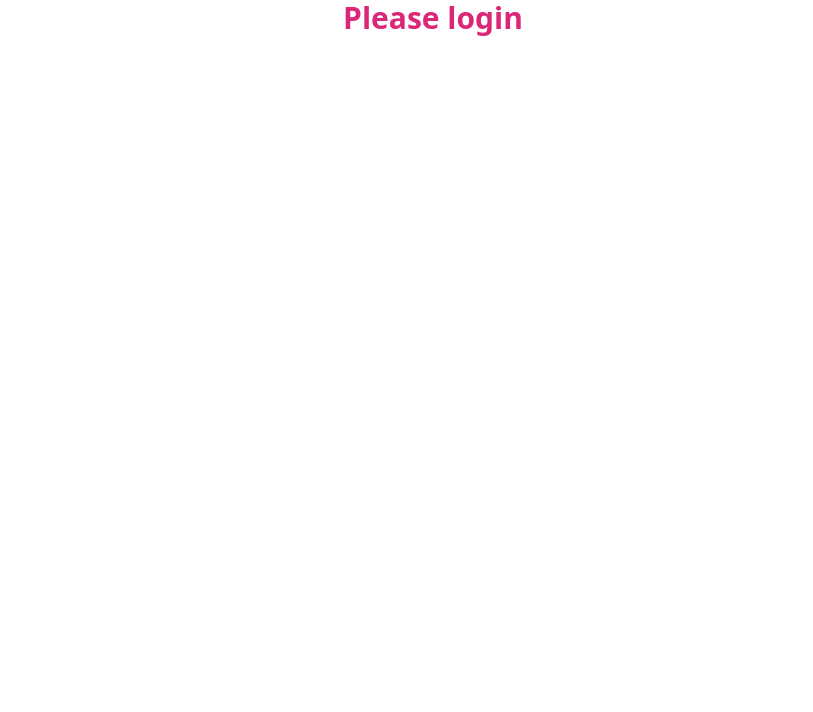
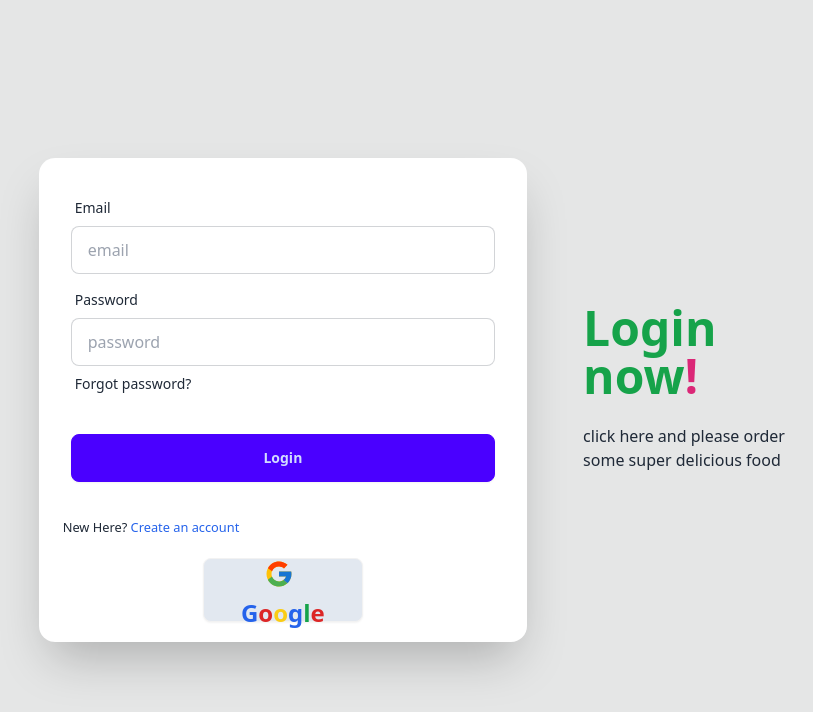
Before and after one commit to Farok-Hossain/login-form, a React (Vite) app: page /login in a window 1280 px wide. Shown: the top 712 px of the page, without its empty margins (207-1020 px from the left). Built offline with nearby package versions, Linux system fonts and the light colour scheme.

Commit message:
Login updated

```diff
--- a/package.json
+++ b/package.json
@@ -12,6 +12,7 @@
   "dependencies": {
     "react": "^18.3.1",
     "react-dom": "^18.3.1",
+    "react-icons": "^5.3.0",
     "react-router-dom": "^6.25.1"
   },
   "devDependencies": {
--- a/src/App.jsx
+++ b/src/App.jsx
@@ -1,12 +1,14 @@
 import { Link } from "react-router-dom";
+import Home from "./Pages/Home";
 
 const App = () => {
   return (
     <div>
-      <Link className="mr-4 ml-4" to="/home">
-        Home
+      <Link className="flex justify-end mr-10 text-purple-700" to="/login">
+        Login
       </Link>
-      <Link to="/login">Login</Link>
+      <Home />
+
       <h1 className="text-center text-green-400 text-4xl font-bold">Hello</h1>
     </div>
   );
--- a/src/Pages/Login.jsx
+++ b/src/Pages/Login.jsx
@@ -1,9 +1,83 @@
+import { FcGoogle } from "react-icons/fc";
+import { Link } from "react-router-dom";
+
 const Login = () => {
+  const handleLogin = (event) => {
+    event.preventDefault();
+    const form = event.target;
+    const email = form.email.value;
+    const password = form.password.value;
+    console.log(email, password);
+  };
   return (
-    <div>
-      <h1 className="text-center text-3xl text-pink-600 font-bold">
-        Please login
-      </h1>
+    <div className="hero min-h-screen bg-base-300">
+      <div className="hero-content flex-col lg:flex-row-reverse">
+        <div className="ml-10 text-center md:w-1/2 lg:text-left">
+          <h1 className="text-5xl font-bold text-green-600">
+            Login now<span className="text-pink-600">!</span>
+          </h1>
+          <p className="py-6">
+            click here and please order some super delicious food
+          </p>
+        </div>
+        <div className="card md:w-full shadow-2xl bg-base-100">
+          <form onSubmit={handleLogin} className="card-body">
+            <div className="form-control">
+              <label className="label">
+                <span className="label-text">Email</span>
+              </label>
+              <input
+                type="email"
+                placeholder="email"
+                name="email"
+                className="input input-bordered"
+                required
+              />
+            </div>
+            <div className="form-control">
+              <label className="label">
+                <span className="label-text">Password</span>
+              </label>
+              <input
+                type="password"
+                placeholder="password"
+                name="password"
+                className="input input-bordered"
+                required
+              />
+              <label className="label">
+                <a href="#" className="label-text-alt link text-sm link-hover">
+                  Forgot password?
+                </a>
+              </label>
+            </div>
+            <div className="form-control mt-6">
+              {/* TODO: apply disabled for re captcha */}
+              <input className="btn btn-primary" type="submit" value="Login" />
+            </div>
+          </form>
+          <p className=" px-6">
+            <small>
+              New Here?{" "}
+              <Link className=" text-blue-600" to="/signup">
+                Create an account
+              </Link>
+            </small>
+          </p>
+          <div className="text-center mt-5 mb-5">
+            <button className="btn text-blue-600 text-md w-40 h-16 bg-slate-200">
+              <FcGoogle className="mr-2 text-3xl"></FcGoogle>
+              <h1 className="text-2xl">
+                G<span className="text-red-600">o</span>
+                <span className="text-yellow-400">o</span>
+                <span>g</span>
+                <span className="text-green-600">l</span>
+                <span className="text-red-600">e</span>
+              </h1>
+            </button>
+          </div>
+        </div>
+      </div>
     </div>
   );
 };
```
Also changed, not shown: 1 other file (tests, documents, lock files or other folders).
